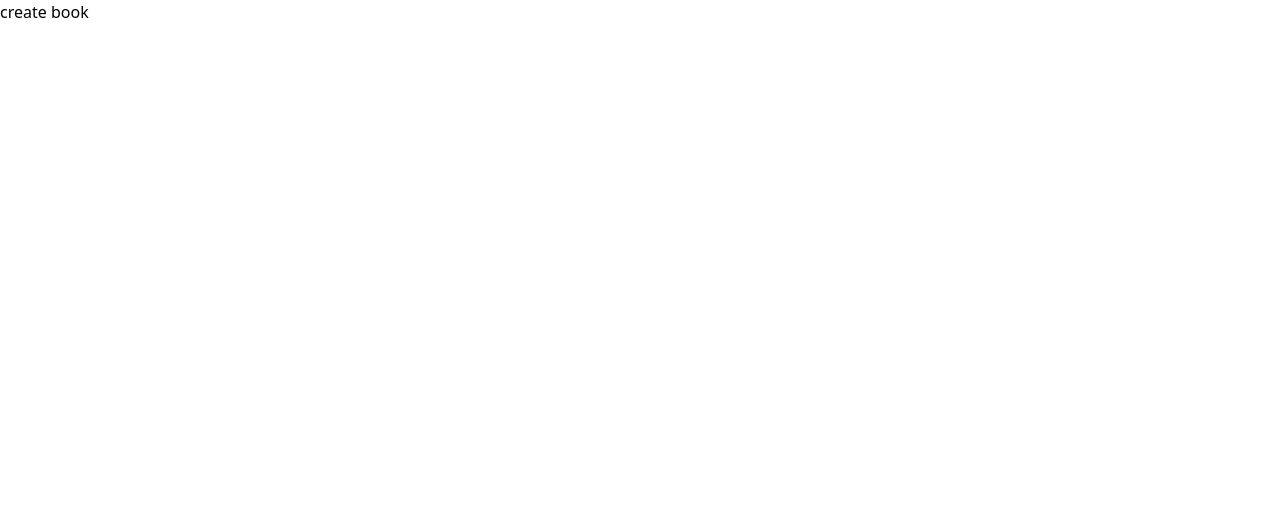
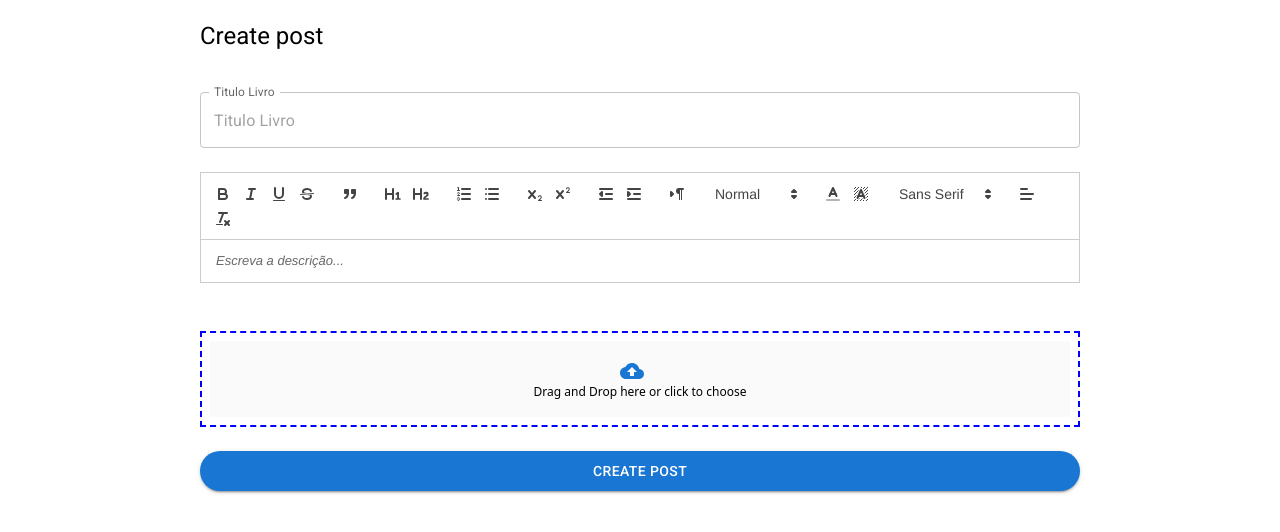
Before and after one commit to JonathanHFA1/Decode-PAP, a React (Create React App) app in the folder frontend/: page /admin/book/create in a window 1280 px wide. Shown: the top 532 px of the page. Built offline with nearby package versions, Linux system fonts and the light colour scheme; sample sign-in values are in the browser's storage.

Commit message:
create book page

```diff
--- a/frontend/src/admin/CreateBook.js
+++ b/frontend/src/admin/CreateBook.js
@@ -1,10 +1,136 @@
-import React from 'react'
+import { Box, Button, TextField, Typography } from '@mui/material';
+import { useFormik } from 'formik';
+import * as yup from 'yup';
+import Dropzone from 'react-dropzone';
+import CloudUploadIcon from '@mui/icons-material/CloudUpload';
+import axios from 'axios';
+import { toast } from 'react-toastify';
+import ReactQuill from 'react-quill';
+import 'react-quill/dist/quill.snow.css';
+import { modules } from '../components/moduleToolbar';
 
-const CreateBook = () => {
+const validationSchema = yup.object({
+  title: yup.string('Add a post title').min(4, 'text content should havea minimum of 4 characters ').required('Post title is required'),
+  content: yup.string('Add text content').min(10, 'text content should havea minimum of 10 characters ').required('text content is required'),
+});
+
+const CreatePost = () => {
+  const { values, errors, touched, handleBlur, handleChange, handleSubmit, setFieldValue } = useFormik({
+    initialValues: {
+      title: '',
+      content: '',
+      image: null,
+    },
+
+    validationSchema: validationSchema,
+    onSubmit: (values, actions) => {
+      createNewPost(values);
+      //alert(JSON.stringify(values, null, 2));
+      actions.resetForm();
+    },
+  });
+
+  const createNewPost = async (values) => {
+    try {
+      const { data } = await axios.post('/api/post/create', values);
+      toast.success('post created');
+    } catch (error) {
+      console.log(error);
+      toast.error(error);
+    }
+  };
+
   return (
+    <>
+      <Box sx={{ bgcolor: 'white', padding: '20px 200px' }}>
+        <Typography variant="h5" sx={{ pb: 4 }}>
+          {' '}
+          Create post{' '}
+        </Typography>
+        <Box component="form" noValidate onSubmit={handleSubmit} sx={{ mt: 1 }}>
+          <TextField
+            sx={{ mb: 3 }}
+            fullWidth
+            id="title"
+            label="Titulo Livro"
+            name="title"
+            InputLabelProps={{
+              shrink: true,
+            }}
+            placeholder="Titulo Livro"
+            value={values.title}
+            onChange={handleChange}
+            onBlur={handleBlur}
+            error={touched.title && Boolean(errors.title)}
+            helperText={touched.title && errors.title}
+          />
 
-<><h1>create book</h1></>
-    )
-}
+          <Box sx={{ mb: 3 }}>
+            <ReactQuill theme="snow" placeholder={'Escreva a descrição...'} modules={modules} value={values.content} onChange={(e) => setFieldValue('content', e)} />
+            <Box component="span" sx={{ color: '#d32f2f', fontSize: '12px', pl: 2 }}>
+              {touched.content && errors.content}
+            </Box>
+          </Box>
 
-export default CreateBook
+          <Box border="2px dashed blue" sx={{ p: 1 }}>
+            <Dropzone
+              acceptedFiles=".jpg,.jpeg,.png"
+              multiple={false}
+              //maxFiles={3}
+              onDrop={(acceptedFiles) =>
+                acceptedFiles.map((file, index) => {
+                  const reader = new FileReader();
+                  reader.readAsDataURL(file);
+                  reader.onloadend = () => {
+                    setFieldValue('image', reader.result);
+                  };
+                })
+              }
+            >
+              {({ getRootProps, getInputProps, isDragActive }) => (
+                <Box {...getRootProps()} p="1rem" sx={{ '&:hover': { cursor: 'pointer' }, bgcolor: isDragActive ? '#cceffc' : '#fafafa' }}>
+                  <input name="banner" {...getInputProps()} />
+                  {isDragActive ? (
+                    <>
+                      <p style={{ textAlign: 'center' }}>
+                        <CloudUploadIcon sx={{ color: 'primary.main', mr: 2 }} />
+                      </p>
+                      <p style={{ textAlign: 'center', fontSize: '12px' }}> Drop here!</p>
+                    </>
+                  ) : values.image === null ? (
+                    <>
+                      <p style={{ textAlign: 'center' }}>
+                        <CloudUploadIcon sx={{ color: 'primary.main', mr: 2 }} />
+                      </p>
+                      <p style={{ textAlign: 'center', fontSize: '12px' }}>Drag and Drop here or click to choose</p>
+                    </>
+                  ) : (
+                    <>
+                      <Box sx={{ display: 'flex', justifyContent: 'space-around', alignItems: 'center' }}>
+                        <Box>
+                          <img style={{ maxWidth: '100px' }} src={values.image} alt="" />
+                        </Box>
+                      </Box>
+                    </>
+                  )}
+                </Box>
+              )}
+            </Dropzone>
+          </Box>
+          <Button
+            type="submit"
+            fullWidth
+            variant="contained"
+            elevation={0}
+            sx={{ mt: 3, p: 1, mb: 2, borderRadius: '25px' }}
+            // disabled={loading}
+          >
+            Create post
+          </Button>
+        </Box>
+      </Box>
+    </>
+  );
+};
+
+export default CreatePost;
--- /dev/null
+++ b/frontend/src/components/moduleToolbar.js
@@ -0,0 +1,24 @@
+
+var toolbarOptions = [
+    ['bold', 'italic', 'underline', 'strike'],        // toggled buttons
+    ['blockquote'],
+
+    [{ 'header': 1 }, { 'header': 2 }],               // custom button values
+    [{ 'list': 'ordered' }, { 'list': 'bullet' }],
+    [{ 'script': 'sub' }, { 'script': 'super' }],      // superscript/subscript
+    [{ 'indent': '-1' }, { 'indent': '+1' }],          // outdent/indent
+    [{ 'direction': 'rtl' }],                         // text direction
+
+    //[{ 'size': ['small', false, 'large', 'huge'] }],  // custom dropdown
+    [{ 'header': [1, 2, 3, 4, 5, 6, false] }],
+
+    [{ 'color': [] }, { 'background': [] }],          // dropdown with defaults from theme
+    [{ 'font': [] }],
+    [{ 'align': [] }],
+
+    ['clean']                                         // remove formatting button
+];
+
+export const modules = {
+    toolbar: toolbarOptions,
+};
```
Also changed, not shown: frontend/src/admin/global/sidebar.js (+38 -34 lines).
